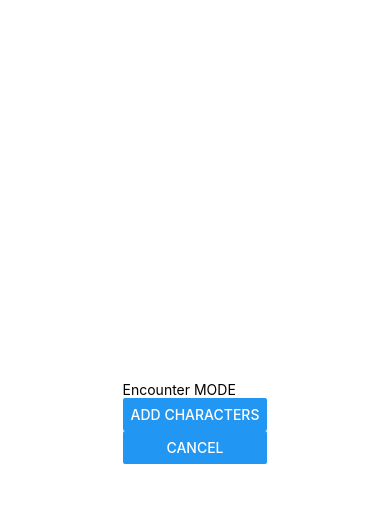
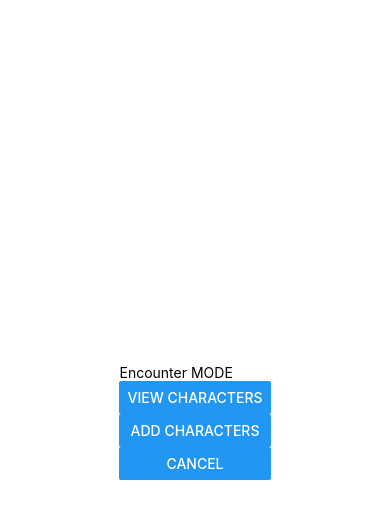
Before and after one commit to Tclark61/DnD-Tracking-Tool, a React Native app: screen / in a window 390 px wide. Both pictures are taken after a click on the button "START ENCOUNTER". Shown: the top 518 px of the page. Built offline with nearby package versions, Linux system fonts and the light colour scheme; what expo-sqlite would draw is missing.

Commit message:
autoroll bug fixed

```diff
--- a/components/CharacterCreator.js
+++ b/components/CharacterCreator.js
@@ -37,7 +37,6 @@ class CharacterCreator extends Component{
         }
         onCharacterAdd(character) {
             this.props.queue.insert(character);
-            console.log(this.props.queue)
         }
 
 
--- a/components/Encounter.js
+++ b/components/Encounter.js
@@ -44,10 +44,11 @@ import MaxBinaryHeap from '../utils/binaryHeap';
     }
 
     render() {
-        console.log(this.state.activeCharacters);
+
         return (
             <View>
                 <Text>Encounter MODE</Text>
+                <Button title="view characters" onPress={()=>console.log(this.state.activeCharacters)}/>
                 <CharacterCreator
                     visible={this.state.characterCreationMode}
                     end={this.onCharacterCreationEnd.bind(this)}
--- a/components/StatField.js
+++ b/components/StatField.js
@@ -49,7 +49,7 @@ import AutoRoller from './AutoRoller';
           <View>
               <TextInput style={styles.input} placeholder="enter name" value={stats.name} onChangeText={(val)=>onChangeTextStat("name",val)}/>
               <NumberInput type="health" value={stats.health.toString()} changeStat={onchangeNumStat}/>
-              <AutoRoller/>
+              <AutoRoller type="initiative" changeStat={onchangeNumStat}/>
               <NumberInput type="armor_class" value={stats.armor_class.toString()} changeStat={onchangeNumStat}/>
               <NumberInput type="strength" value={stats.strength.toString()} changeStat={onchangeNumStat}/>
               <NumberInput type="dexterity" value={stats.dexterity.toString()} changeStat={onchangeNumStat}/>
```
